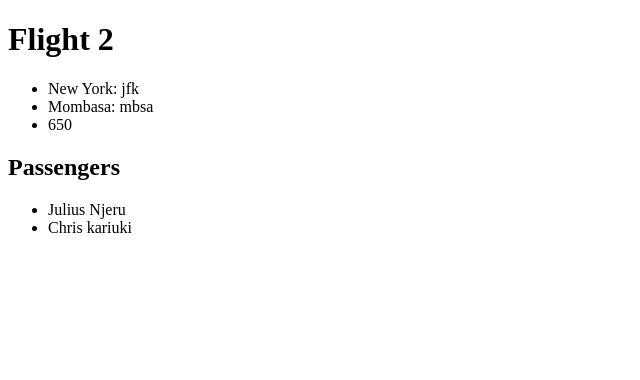
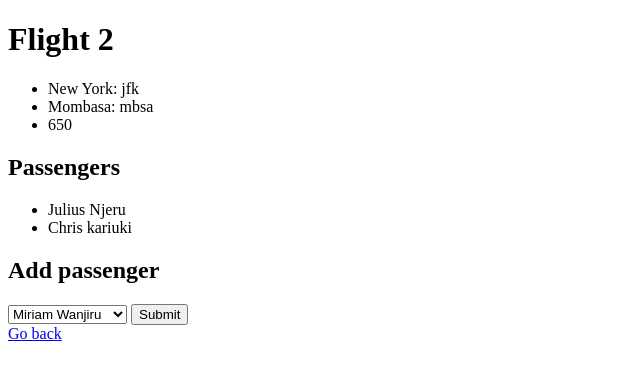
Before and after one commit to njeruthuo/Flight-Booking-App, a Django app: page /2/ in a window 1280 px wide. Shown: the top 380 px of the page, without its empty margins (0-640 px from the left). Run offline with Django 4.2, Linux system fonts and the light colour scheme; data comes from the database, SQL or seed files in the repository; both versions use the stored data as it was after the commit.

Commit message:
Added a cool feature. A user can add passengers to a flight

```diff
--- /dev/null
+++ b/airline/flights/templates/flights/book.html
@@ -0,0 +1,2 @@
+{% extends 'flights/layout.html' %} {% block title %}Flights{% endblock %}
+{%block content %
--- a/airline/flights/templates/flights/flights.html
+++ b/airline/flights/templates/flights/flights.html
@@ -18,4 +18,26 @@
     <li>No Passengers</li>
     {% endfor %}
 </ul>
+
+
+
+
+<h2>Add passenger</h2>
+
+<form action="{% url 'flights:book' flight.id %}" method="POST">
+    {% csrf_token %}
+    <select name="passenger" id="">
+        {% for passenger in non_passengers %}
+        <option value="{{passenger.id}}">{{passenger}}</option>
+        {% endfor %}
+    </select>
+    <input type="submit" value="Submit">
+</form>
+
+
+
+
+
+
+<a href="{% url 'flights:index' %}">Go back</a>
 {% endblock %}
--- a/airline/flights/urls.py
+++ b/airline/flights/urls.py
@@ -5,4 +5,5 @@ app_name = 'flights'
 urlpatterns = [
     path('', views.index, name='index'),
     path('<int:flight_id>/', views.flight, name='flight'),
+    path('<int:flight_id>/book/', views.book, name='book')
 ]
--- a/airline/flights/views.py
+++ b/airline/flights/views.py
@@ -1,5 +1,7 @@
 from django.shortcuts import render, get_object_or_404
-from .models import Flight
+from .models import Flight, Passenger
+from django.http import HttpResponseRedirect
+from django.urls import reverse
 
 
 def index(request):
@@ -13,5 +15,20 @@ def flight(request, flight_id):
 
     return render(request, 'flights/flights.html', {
         'flight': flight,
-        'passengers':flight.passenger.all()
+        'passengers': flight.passenger.all(),
+        'non_passengers': Passenger.objects.exclude(flights = flight).all()
     })
+
+
+def book(request, flight_id):
+    if request.method == 'POST':
+        flight = Flight.objects.get(pk=flight_id)
+        passenger = Passenger.objects.get(pk=int(request.POST['passenger']))
+
+        passenger.flights.add(flight)
+        return HttpResponseRedirect(reverse('flights:flight', args=(flight.id,)))
+
+
+
+    return render(request, 'flights/book.html', {
+    })
```
Also changed, not shown: airline/db.sqlite3.
